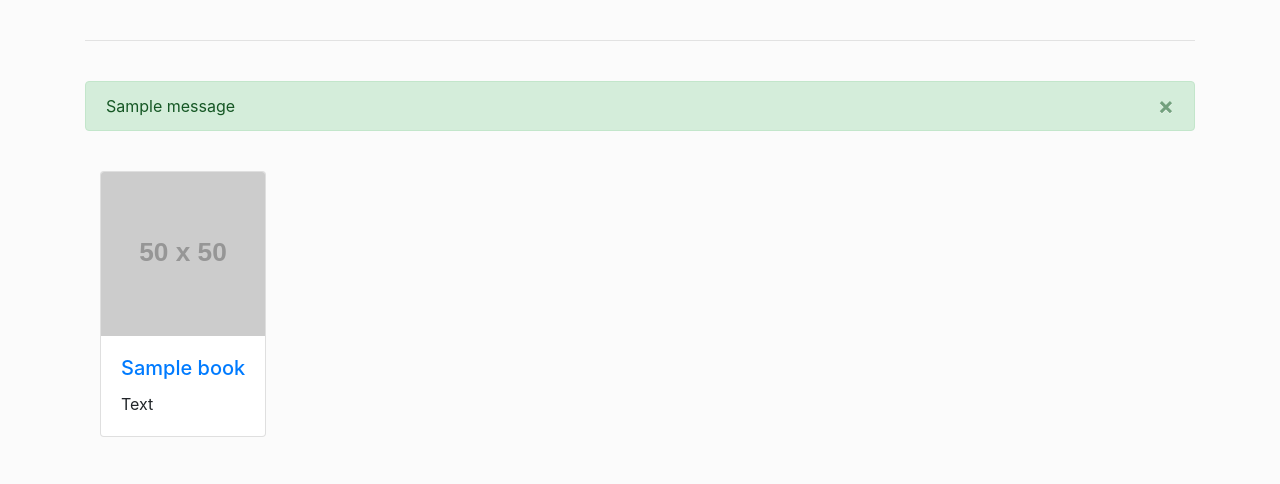
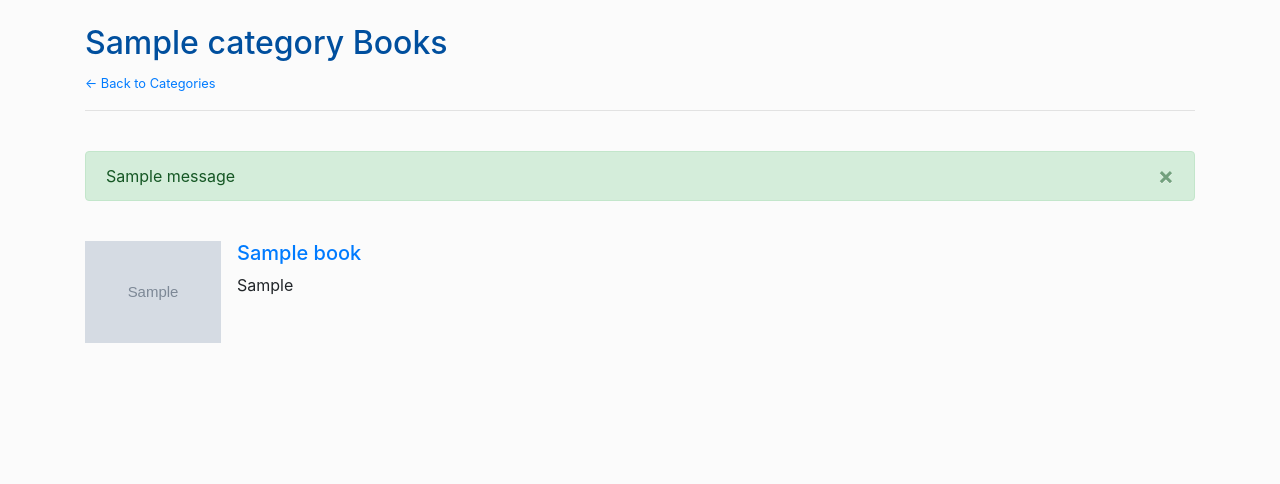
Before and after one commit to Acemad/NDCatalog, a Flask app: a page that uses templates/category.html in a window 1280 px wide. Shown: the part 66-550 px from the top of the page. Run offline with Flask 2, Linux system fonts and the light colour scheme; tables that the repository leaves empty hold one stand-in row (values such as "Sample post"); grey boxes marked "Sample" are stand-in pictures; grey boxes labelled with a size stand in for pictures from a placeholder-image service; one stand-in notice (Sample message) is shown; some libraries are stand-ins or nearby versions.

Commit message:
Transition from card-deck to media objects

```diff
--- a/templates/category.html
+++ b/templates/category.html
@@ -1,21 +1,43 @@
 {% extends 'base.html' %}
 {% block title %}{{category}} Books{% endblock %}
+{% block header %}
+<h2>{{category}} Books</h2>
+<span class="small"><a href="{{url_for('home')}}"><- Back to Categories</a></span>
+{% endblock %}
 {% block content %}
-<div class="card-deck">
+<div class="row">
     {% if books %}
     {% for book in books %}
-    <div class="col-sm-auto mb-5">
-    <div class="card h-100">
-        <img class="card-img-top" src="https://dummyimage.com/50x50.gif">
-        <div class="card-body">
-            <h5 class="card-title">
-                <a href="{{ url_for('viewBook', category=category, title=book.title)|replace('%20','-')}}">{{ book.title }}</a>
+    <div class="col-sm-6 col-lg-4">
+    <div class="media mb-3">
+
+        <a href="{{ url_for('viewBook', category=category, title=book.title)|replace('%20','-')}}">
+            <img class="category-book-cover mr-3" {% if book.cover_url %} src="{{book.cover_url}}"  {% else %} src="{{url_for('static', filename='book-md.png')}}" {% endif %}>
+        </a>
+
+        <div class="media-body align-self-start">
+            <h5>
+               <a href="{{ url_for('viewBook', category=category, title=book.title)|replace('%20','-')}}">{{ book.title }}</a>
             </h5>
-            <p class="card-text">Text</p>
+            <div>{{book.publish_year}}</div>
+            {% if user_session['user_id'] == book.user_id %}
+            <div class="mb-0">
+                <img class="" src="{{url_for('static', filename='check.svg')}}">
+            </div>
+            {% endif %}
+
         </div>
+
     </div>
     </div>
     {% endfor %}
+    {% else %}
+    <div class="col">
+        <div class="alert alert-info">
+            <h4 class="alert-heading">No Books Available Yet</h4>
+            <p>You can log-in and add books to this category.</p>
+        </div>
+    </div>
     {% endif %}
 </div>
 {% endblock %}
```
